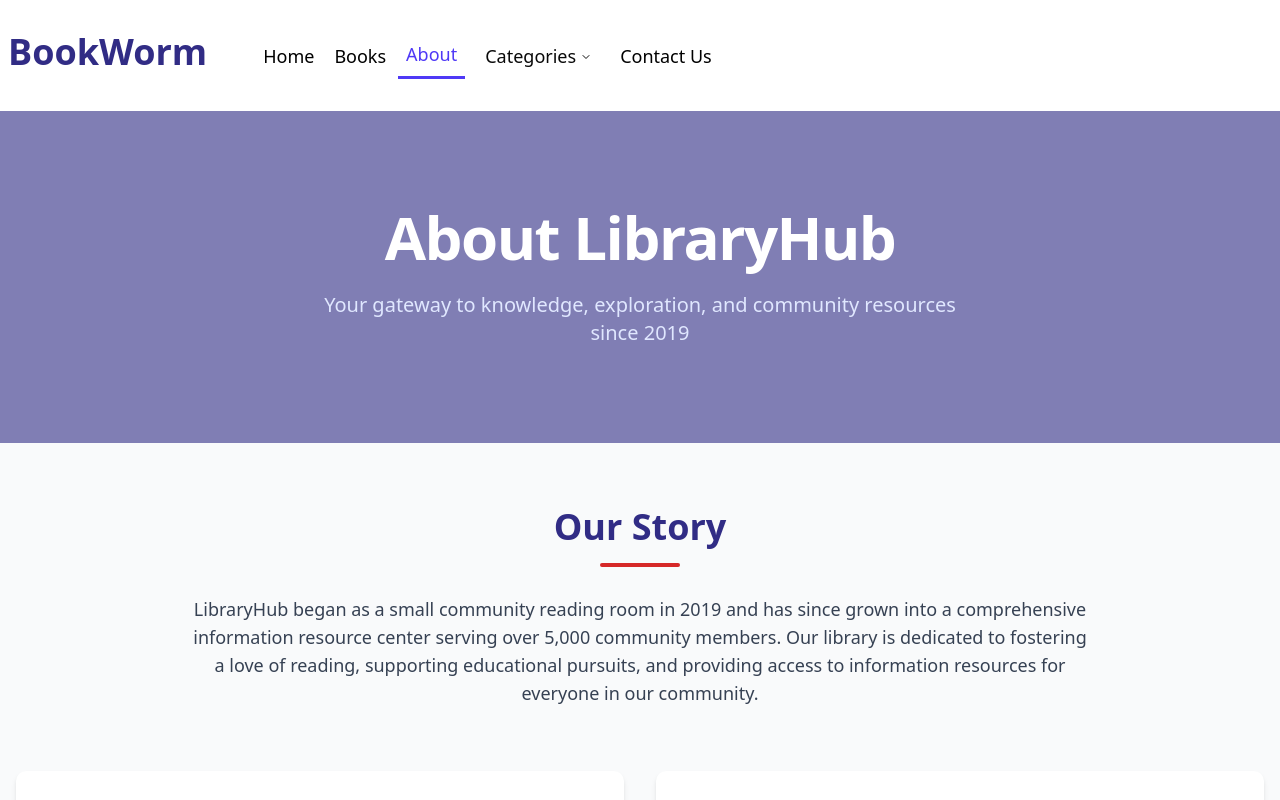
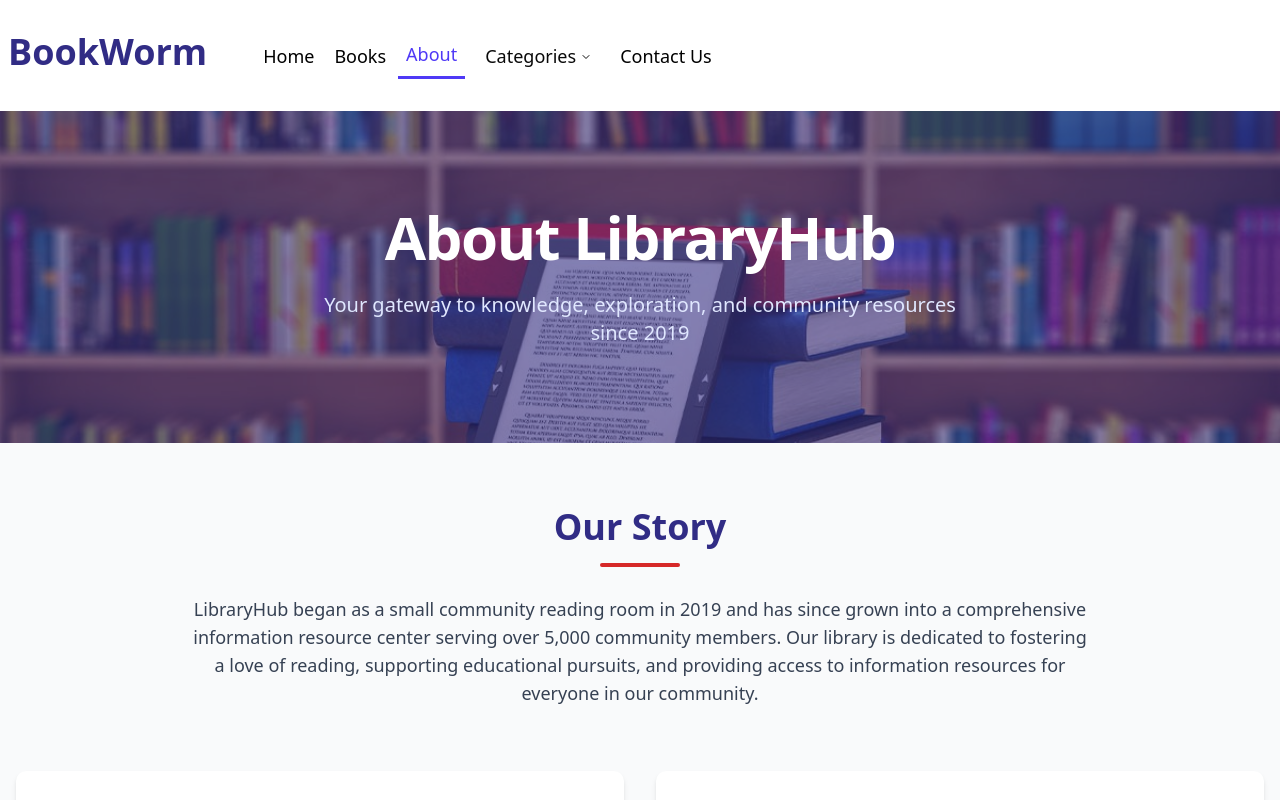
Before and after one commit to darkkphoenyx/LMS, a React (Vite) app: page /about in a window 1280 px wide. Shown: the top 800 px of the page. Built offline with nearby package versions, Linux system fonts and the light colour scheme.

Commit message:
Cover image link updated

```diff
--- a/src/pages/about/about.tsx
+++ b/src/pages/about/about.tsx
@@ -3,7 +3,7 @@ const AboutPage = () => {
     <div className="bg-gray-50 min-h-screen">
       {/* Hero Section */}
       <header
-        style={{ backgroundImage: "assets/aboutbg.jpg" }}
+        style={{ backgroundImage: "url('/assets/aboutbg.jpg')" }}
         className="relative  bg-cover bg-center w-full"
       >
         {/* Overlay */}
--- a/src/pages/contact/contact.tsx
+++ b/src/pages/contact/contact.tsx
@@ -42,7 +42,7 @@ const ContactPage = () => {
     <div className="bg-gray-50 min-h-screen">
       {/* Hero Section */}
       <header
-        style={{ backgroundImage: "assets/contactbg.jpg" }}
+        style={{ backgroundImage: "url('/assets/contactbg.jpg')" }}
         className="relative bg-cover bg-center w-full"
       >
         <div className="absolute inset-0 bg-indigo-900/60"></div>
```
